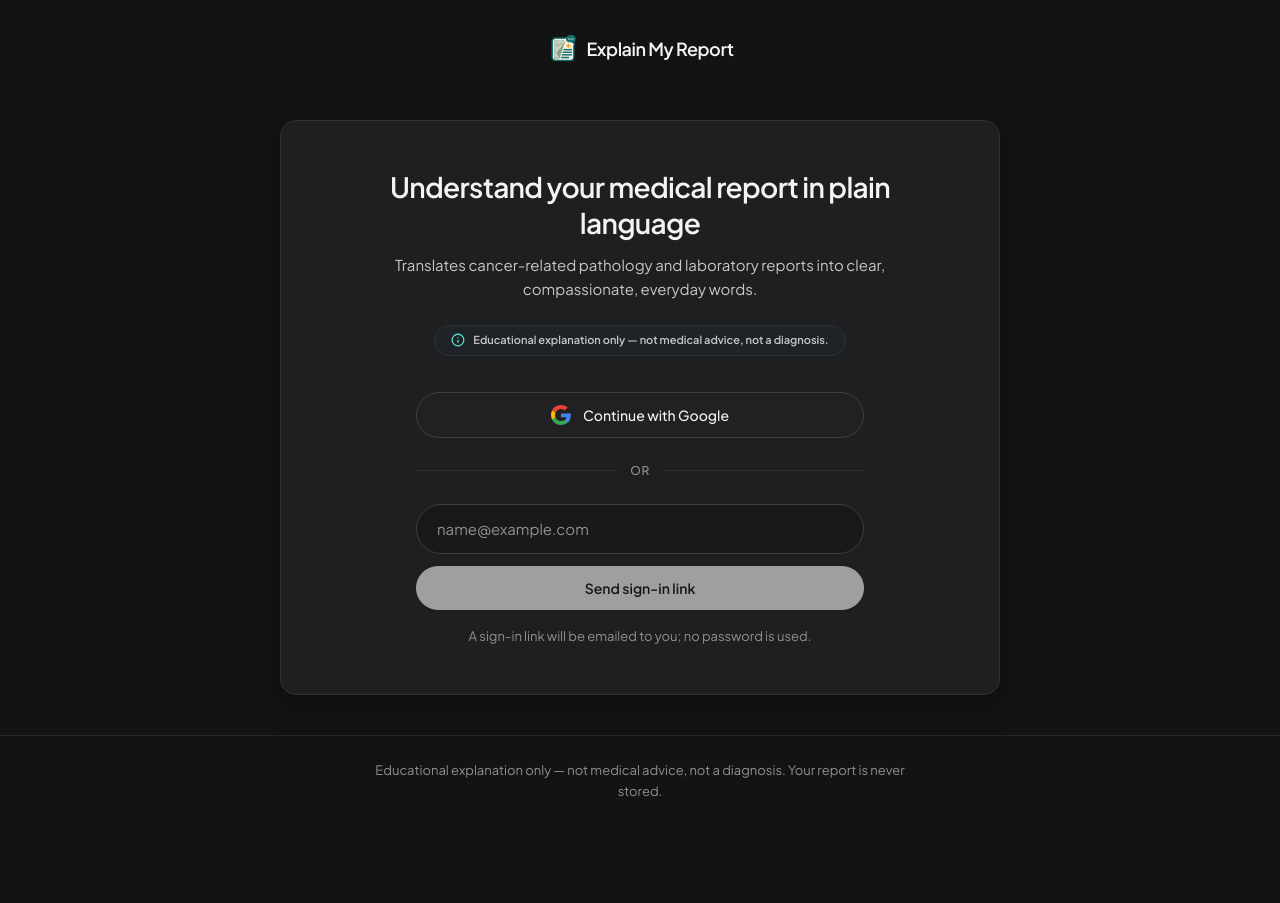
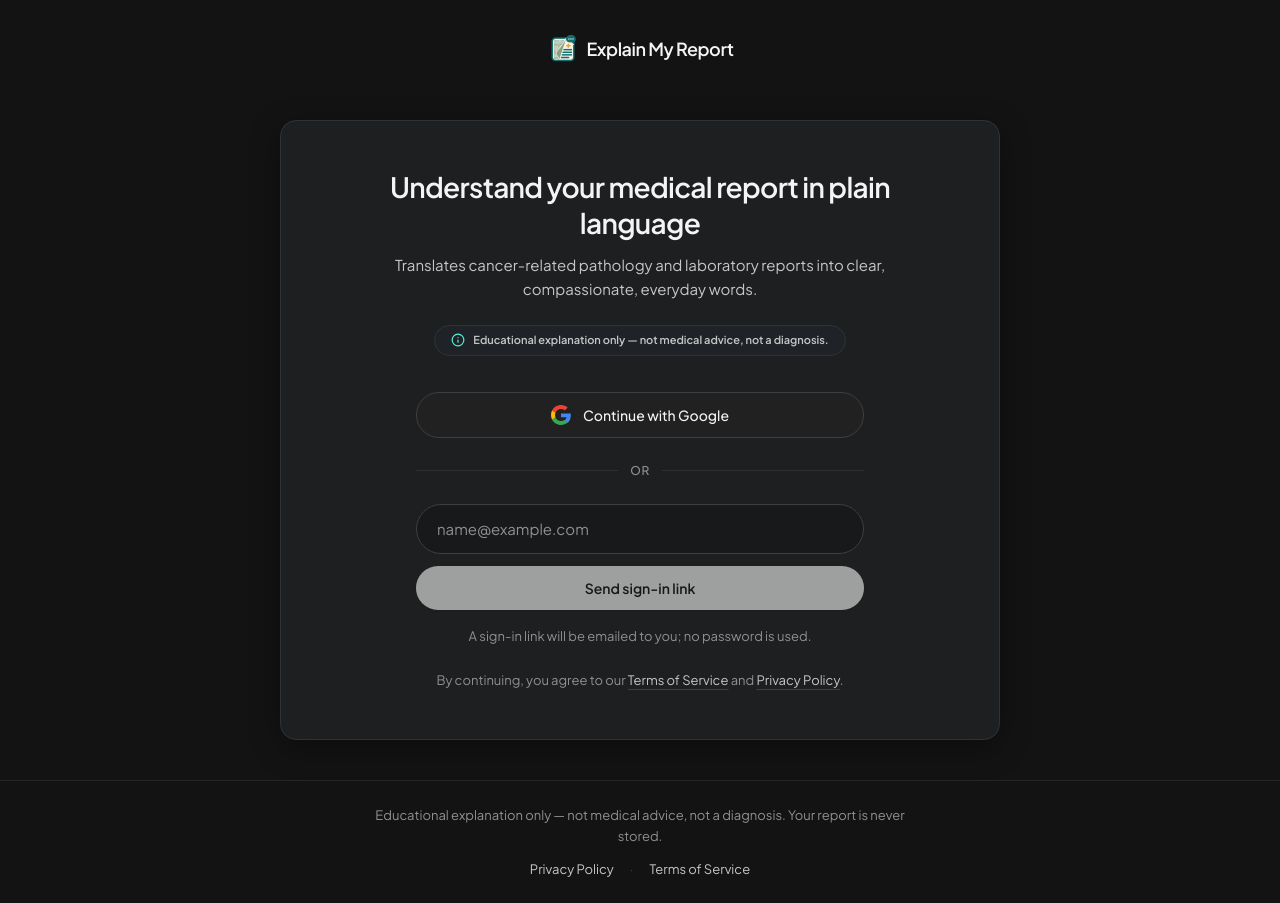
Before and after one commit to Rehan-nawroz/Explain-My-Report, a Next.js app: page / in a window 1280 px wide. Before the commit the page ends 826 px from the top, so only its background shows below. Built offline with nearby package versions, Linux system fonts and the light colour scheme; no server answers.

Commit message:
Show Privacy and Terms before sign-in
Add the consent line under the Google and email sign-in options — "By continuing, you agree to our Terms of Service and Privacy Policy" — plus Privacy/Terms links in the sign-in footer. Visitors can read both policies before sharing any report data.

```diff
--- a/components/auth-signin.tsx
+++ b/components/auth-signin.tsx
@@ -1,6 +1,7 @@
 "use client";
 
 import Image from "next/image";
+import Link from "next/link";
 import { useState } from "react";
 import { Info, Mail } from "lucide-react";
 import { createClient } from "@/lib/supabase/client";
@@ -171,6 +172,24 @@ export default function AuthSignIn() {
               </form>
             )}
 
+            <p className="text-center text-caption leading-relaxed text-ink-muted">
+              By continuing, you agree to our{" "}
+              <Link
+                href="/terms"
+                className="text-ink-soft underline decoration-line-strong underline-offset-4 transition-colors hover:text-primary"
+              >
+                Terms of Service
+              </Link>{" "}
+              and{" "}
+              <Link
+                href="/privacy"
+                className="text-ink-soft underline decoration-line-strong underline-offset-4 transition-colors hover:text-primary"
+              >
+                Privacy Policy
+              </Link>
+              .
+            </p>
+
             {error && (
               <p className="text-center text-caption text-danger" role="alert">
                 {error}
@@ -185,6 +204,26 @@ export default function AuthSignIn() {
           Educational explanation only — not medical advice, not a diagnosis.
           Your report is never stored.
         </p>
+        <nav
+          aria-label="Legal"
+          className="mt-3 flex items-center justify-center gap-4 text-caption"
+        >
+          <Link
+            href="/privacy"
+            className="text-ink-soft transition-colors hover:text-primary"
+          >
+            Privacy Policy
+          </Link>
+          <span className="text-line-strong" aria-hidden>
+            ·
+          </span>
+          <Link
+            href="/terms"
+            className="text-ink-soft transition-colors hover:text-primary"
+          >
+            Terms of Service
+          </Link>
+        </nav>
       </footer>
     </div>
   );
```
